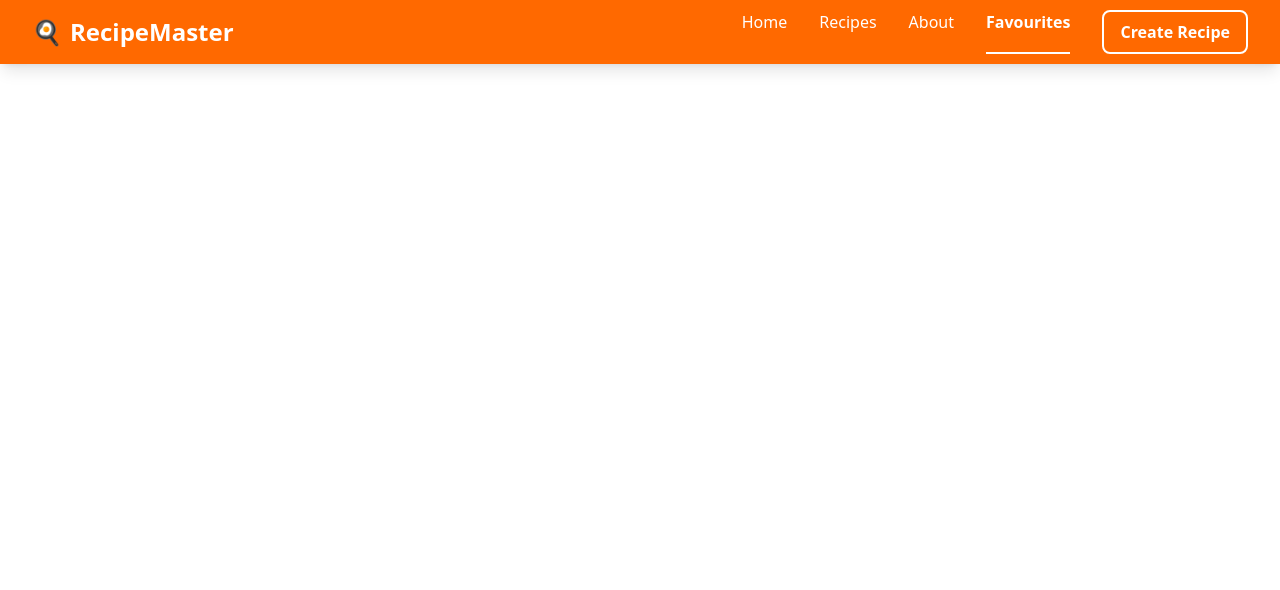
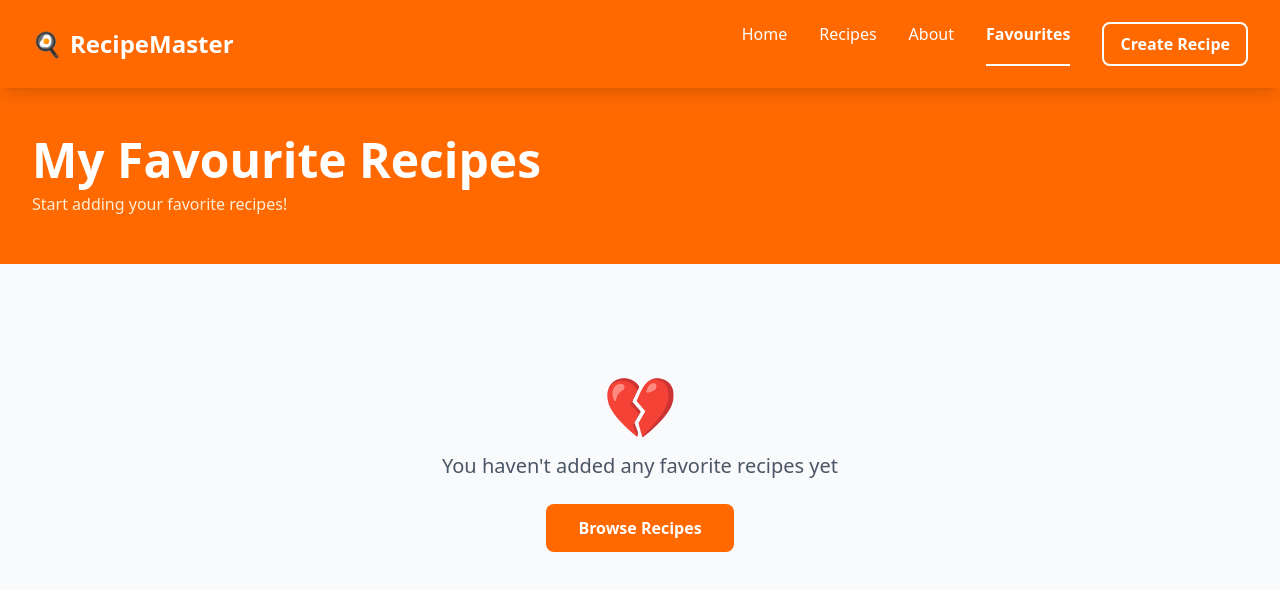
Before and after one commit to Divyaraj12-prog/Recipe-Project, a React (Vite) app in the folder RecipieMaster/: page /favourites in a window 1280 px wide. Shown: the top 590 px of the page. Built offline with nearby package versions, Linux system fonts and the light colour scheme.

Commit message:
Add favourites page and integrate with navigation and recipe functionality

```diff
--- a/RecipieMaster/src/components/Navbar.jsx
+++ b/RecipieMaster/src/components/Navbar.jsx
@@ -5,8 +5,8 @@ const Navbar = () => {
     const [isMenuOpen, setIsMenuOpen] = useState(false)
 
     return (
-        <nav className="bg-orange-500 text-white shadow-lg sticky top-0 z-50 ">
-            <div className="max-w-7xl mx-auto px-4 sm:px-6 lg:px-8">
+        <nav className="bg-orange-500 text-white shadow-lg sticky top-0 z-50">
+            <div className="max-w-7xl mx-auto px-4 sm:px-6 lg:px-8 py-3">
                 <div className="flex justify-between items-center h-16">
 
                     <div className="flex items-center">
@@ -82,7 +82,7 @@ const Navbar = () => {
 
 
             {isMenuOpen && (
-                <div className="md:hidden bg-orange-600 px-4 pt-2 pb-4 space-y-3">
+                <div className="md:hidden bg-orange-600 px-4 pt-2 pb-4 space-y-3 ">
                     <NavLink
                         to="/"
                         onClick={() => setIsMenuOpen(false)}
@@ -117,6 +117,16 @@ const Navbar = () => {
                         About
                     </NavLink>
                     <NavLink
+                            to="/favourites"
+                            className={({ isActive }) =>
+                                isActive
+                                    ? 'block py-2 px-3 bg-orange-700 rounded-lg font-semibold'
+                                    : 'block py-2 px-3 hover:bg-orange-700 rounded-lg transition'
+                            }
+                        >
+                            Favourites
+                        </NavLink>
+                    <NavLink
                         to="/create-recipes"
                         onClick={() => setIsMenuOpen(false)}
                         className={({ isActive }) =>
--- /dev/null
+++ b/RecipieMaster/src/pages/Fav.jsx
@@ -0,0 +1,88 @@
+import React from 'react'
+import { recipieContext } from '../context/Wrapper'
+import { useNavigate } from 'react-router-dom'
+
+const Fav = () => {
+    const { isFavourite, data } = React.useContext(recipieContext);
+    const navigate = useNavigate();
+
+
+    const favouriteRecipes = data.filter(recipe =>
+        isFavourite.some(fav => fav.id === recipe.id)
+    );
+
+    return (
+        <div className="min-h-screen bg-gray-50">
+
+            <div className="bg-orange-500 text-white py-12">
+                <div className="max-w-7xl mx-auto px-4 sm:px-6 lg:px-8">
+                    <h1 className="text-4xl md:text-5xl font-bold">My Favourite Recipes</h1>
+                    <p className="text-orange-100 mt-2">
+                        {favouriteRecipes.length === 0
+                            ? "Start adding your favorite recipes!"
+                            : `You have ${favouriteRecipes.length} favourite recipe${favouriteRecipes.length !== 1 ? 's' : ''}`}
+                    </p>
+                </div>
+            </div>
+
+
+            <div className="max-w-7xl mx-auto px-4 sm:px-6 lg:px-8 py-12">
+                {favouriteRecipes.length === 0 ? (
+                    <div className="text-center py-16">
+                        <div className="text-6xl mb-4">💔</div>
+                        <p className="text-gray-600 text-xl mb-6">You haven't added any favorite recipes yet</p>
+                        <button
+                            onClick={() => navigate('/recipes')}
+                            className="bg-orange-500 text-white px-8 py-3 rounded-lg font-semibold hover:bg-orange-600 transition"
+                        >
+                            Browse Recipes
+                        </button>
+                    </div>
+                ) : (
+                    <div className="grid grid-cols-1 sm:grid-cols-2 lg:grid-cols-3 xl:grid-cols-4 gap-6">
+                        {favouriteRecipes.map((recipe) => (
+                            <div
+                                key={recipe.id}
+                                className="bg-white rounded-lg overflow-hidden shadow-lg hover:shadow-xl transition duration-300 transform hover:scale-105"
+                            >
+
+                                <div className="relative h-48 overflow-hidden bg-gray-200">
+                                    <img
+                                        src={recipe.image}
+                                        alt={recipe.title}
+                                        className="w-full h-full object-cover hover:scale-105 transition duration-300"
+                                    />
+                                    <div className="absolute top-4 right-4 bg-red-500 text-white px-3 py-1 rounded-full text-sm font-semibold flex items-center gap-1">
+                                        ❤ Favourite
+                                    </div>
+                                    <div className="absolute top-4 left-4 bg-orange-500 text-white px-3 py-1 rounded-full text-sm font-semibold">
+                                        {recipe.category}
+                                    </div>
+                                </div>
+
+
+                                <div className="p-5">
+                                    <h3 className="text-lg font-bold text-gray-800 mb-2 line-clamp-2">{recipe.title}</h3>
+
+                                    <p className="text-sm text-gray-600 mb-3">by <span className="font-semibold">{recipe.chef}</span></p>
+
+                                    <p className="text-gray-700 text-sm mb-4 line-clamp-2">{recipe.description}</p>
+
+
+                                    <button
+                                        onClick={() => navigate(`/single-recipe/${recipe.id}`)}
+                                        className="w-full bg-orange-500 text-white py-2 rounded-lg font-semibold hover:bg-orange-600 transition"
+                                    >
+                                        View Recipe
+                                    </button>
+                                </div>
+                            </div>
+                        ))}
+                    </div>
+                )}
+            </div>
+        </div>
+    )
+}
+
+export default Fav
--- a/RecipieMaster/src/pages/SingleRecipe.jsx
+++ b/RecipieMaster/src/pages/SingleRecipe.jsx
@@ -34,14 +34,21 @@ const SingleRecipe = () => {
         toast.success("Recipe updated successfully!")
     }
 
-    const favourite = (id) => {
-        if (isFavourite.includes(id)) {
-            const updatedFavourites = isFavourite.filter(fav => fav !== id);
+    const favourite = (recipe) => {
+        if (isFavourite.includes(recipe)) {
+            const updatedFavourites = isFavourite.filter(fav => fav.id !== recipe.id);
             setisFavourite(updatedFavourites);
             localStorage.setItem("favourite", JSON.stringify(updatedFavourites));
+            navigate('/recipes');
         } else {
-            setisFavourite([...isFavourite, id]);
-            localStorage.setItem("favourite", JSON.stringify([...isFavourite, id]));
+            setisFavourite([...isFavourite, recipe]);
+            localStorage.setItem("favourite", JSON.stringify([...isFavourite, recipe]));
+            navigate('/favourites');
+            toast.success("Recipe added to favourites!",{
+                position: "top-center",
+                autoClose: 1000,
+                hideProgressBar: true
+            })
         }
     }
 
@@ -97,16 +104,16 @@ const SingleRecipe = () => {
 
                                 <div className="flex items-center gap-4 mb-8">
                                     <button
-                                        onClick={() => favourite(recipe.id)}
+                                        onClick={() => favourite(recipe)}
                                         className="text-4xl transition-all duration-300 hover:scale-110 cursor-pointer"
                                     >
-                                        {isFavourite.includes(recipe.id) ? (
+                                        {isFavourite.includes(recipe) ? (
                                             <span className="text-red-500">❤</span>
                                         ) : (
                                             <span className="text-gray-400 hover:text-red-400">♡ <span className='text-2xl'>Add to Favourites</span></span>
                                         )}
                                     </button>
-                                    {isFavourite.includes(recipe.id) && <p className="text-red-500 font-semibold">Added to favourites!</p>}
+                                    {isFavourite.includes(recipe) && <p className="text-red-500 font-semibold">Added to favourites!</p>}
                                 </div>
 
                                 <div className="mb-8 bg-orange-50 p-6 rounded-lg">
--- a/RecipieMaster/src/routes/MainRoutes.jsx
+++ b/RecipieMaster/src/routes/MainRoutes.jsx
@@ -5,6 +5,7 @@ import Recipies from '../pages/Recipies'
 import About from '../pages/About'
 import Create from '../pages/Create'
 import SingleRecipe from '../pages/SingleRecipe'
+import Fav from '../pages/Fav'
 
 const MainRoutes = () => {
   return (
@@ -15,6 +16,7 @@ const MainRoutes = () => {
             <Route path='/single-recipe/:id' element={<SingleRecipe/>} />
             <Route path='/about' element={<About/>} />
             <Route path='/create-recipes' element={<Create/>} />
+            <Route path='/favourites' element={<Fav/>} />
         </Routes>
     </div>
   )
```
